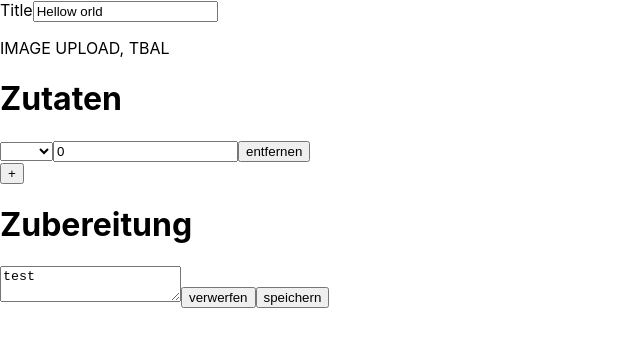
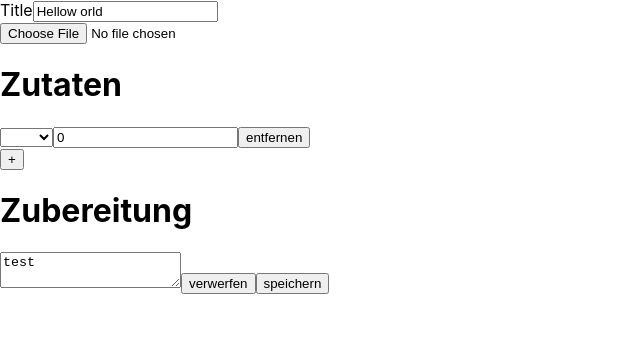
Before and after one commit to KlnSdr/webEngineering-2024-frontend, a React (Create React App) app in the folder frontend-react/: page / in a window 1280 px wide. Shown: the top 346 px of the page, without its empty margins (0-640 px from the left). Built offline with nearby package versions, Linux system fonts and the light colour scheme.

Commit message:
[FRONTEND-7]: implement file select

```diff
--- a/frontend-react/src/components/ImageUpload.tsx
+++ b/frontend-react/src/components/ImageUpload.tsx
@@ -1,11 +1,49 @@
-import React, { useState } from "react";
+import React, { ChangeEvent, useState } from "react";
 
 interface ImageUploadProps {}
 
 const ImageUpload: React.FC<ImageUploadProps> = () => {
+  const [selectedImage, setSelectedImage] = useState<string | null>(null);
+
+  const handleImageChange = (event: ChangeEvent<HTMLInputElement>) => {
+    const file = event.target.files?.[0];
+    if (file) {
+      const reader = new FileReader();
+      reader.onloadend = () => {
+        setSelectedImage(reader.result as string);
+      };
+      reader.readAsDataURL(file);
+    }
+  };
+
+  const handleRemoveImage = () => {
+    setSelectedImage(null);
+    if (inputRef.current) {
+      inputRef.current.value = "";
+    }
+  };
+
+  const inputRef = React.useRef<HTMLInputElement>(null);
+
   return (
     <div>
-      <p>IMAGE UPLOAD, TBAL</p>
+      <input
+        type="file"
+        accept="image/*"
+        onChange={handleImageChange}
+        ref={inputRef}
+      />
+      {selectedImage && (
+        <div>
+          <h2>Image Preview:</h2>
+          <img
+            src={selectedImage}
+            alt="Selected"
+            style={{ width: "300px", height: "auto" }}
+          />
+          <button onClick={handleRemoveImage}>Remove Image</button>
+        </div>
+      )}
     </div>
   );
 };
```
